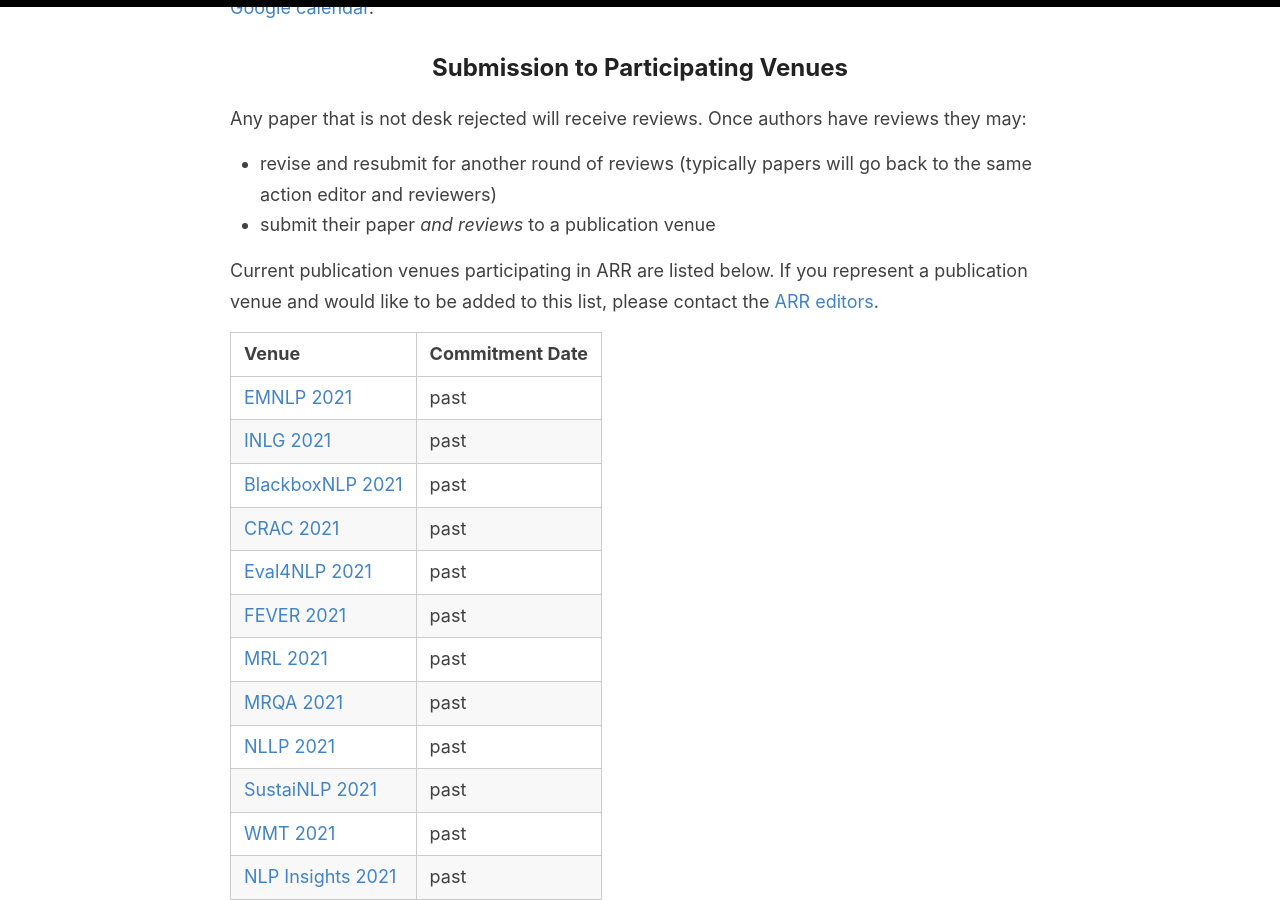
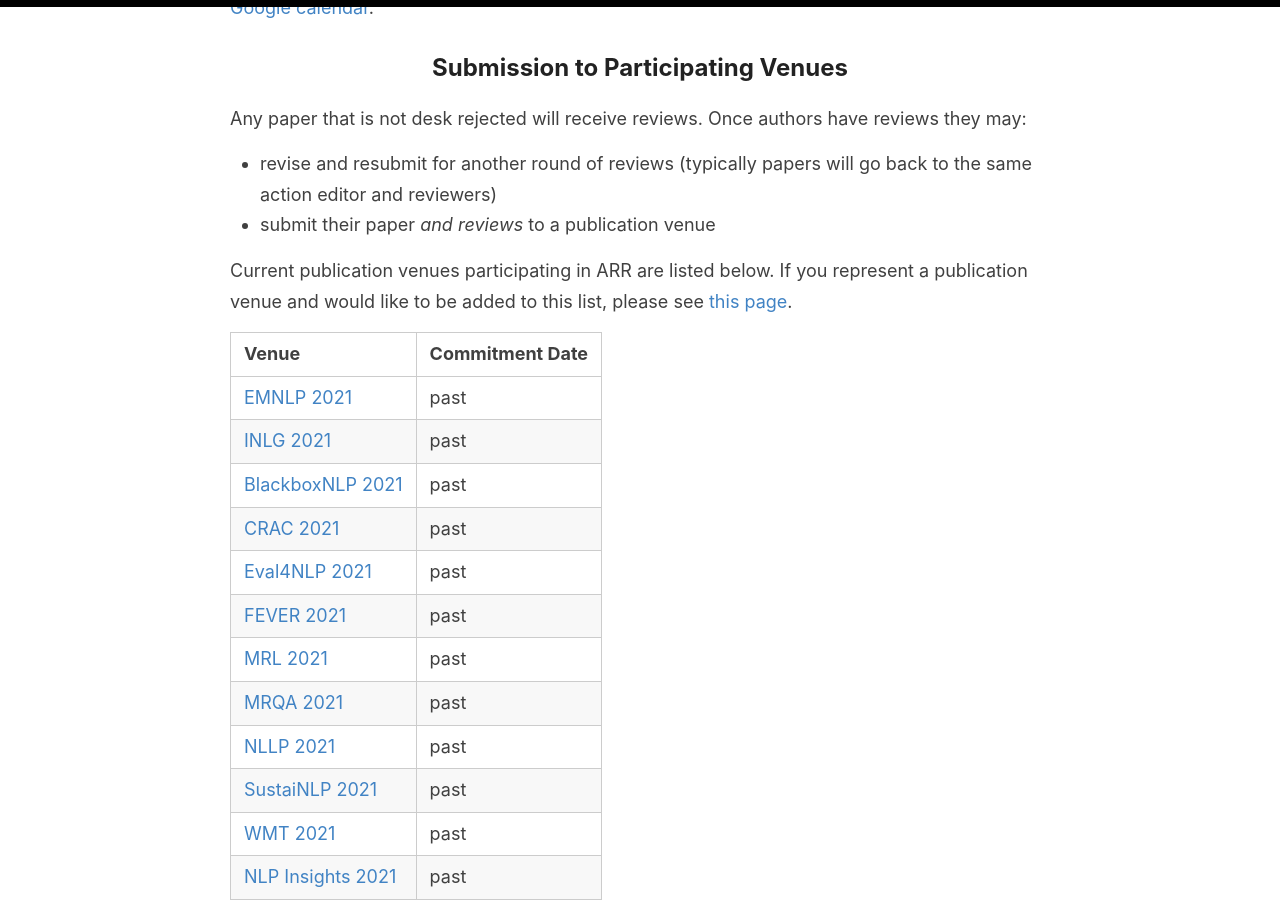
Before and after one commit to amitmerchant1990/reverie, a Jekyll site: the page built from dates.md, in a window 1280 px wide and 900 px high, scrolled down 912 px. Built offline with Jekyll 4.4.1, drawn with Linux system fonts in a browser that asks for light colours.

Commit message:
Update dates.md

```diff
--- a/dates.md
+++ b/dates.md
@@ -28,7 +28,7 @@ Any paper that is not desk rejected will receive reviews. Once authors have revi
 - revise and resubmit for another round of reviews (typically papers will go back to the same action editor and reviewers)
 - submit their paper *and reviews* to a publication venue
 
-Current publication venues participating in ARR are listed below. If you represent a publication venue and would like to be added to this list, please contact the [ARR editors](/people).
+Current publication venues participating in ARR are listed below. If you represent a publication venue and would like to be added to this list, please see [this page](https://aclrollingreview.org/organizers).
 
 | Venue | Commitment Date |
 |---------------------|------------|
```
